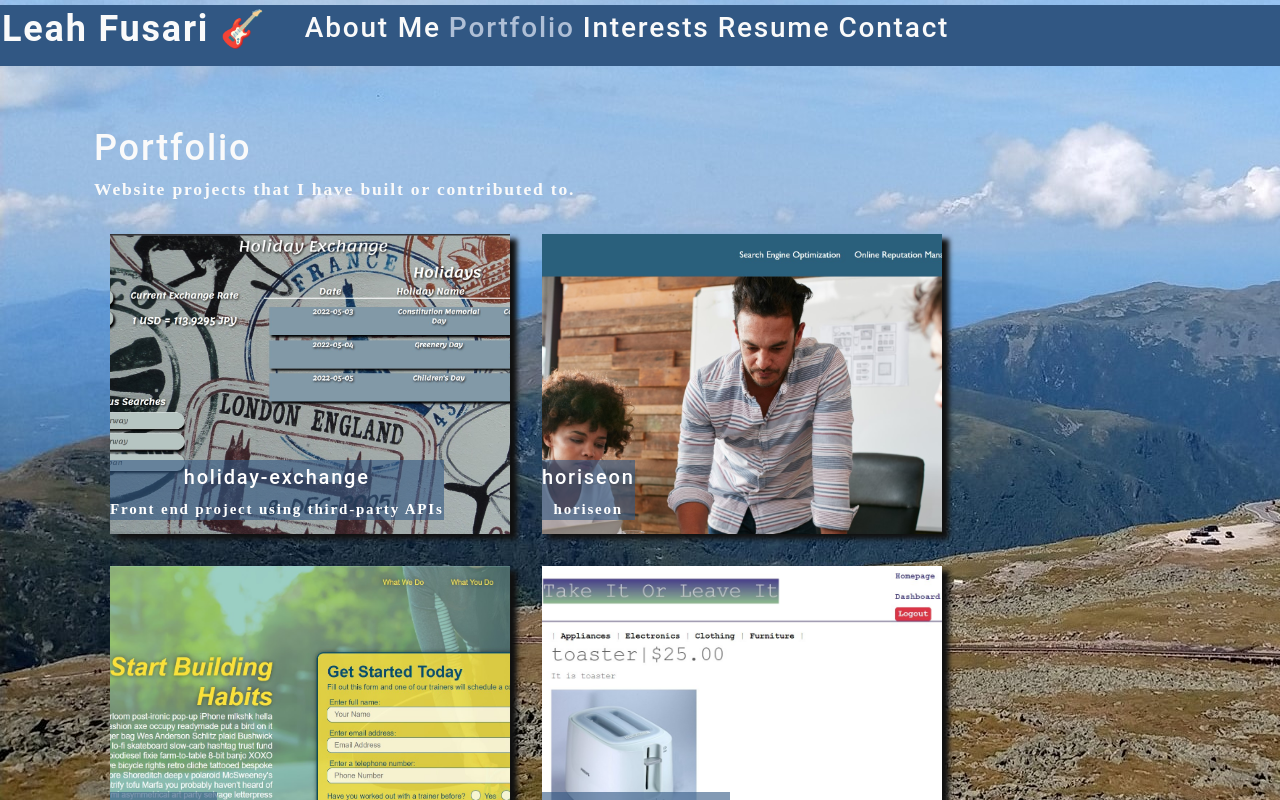
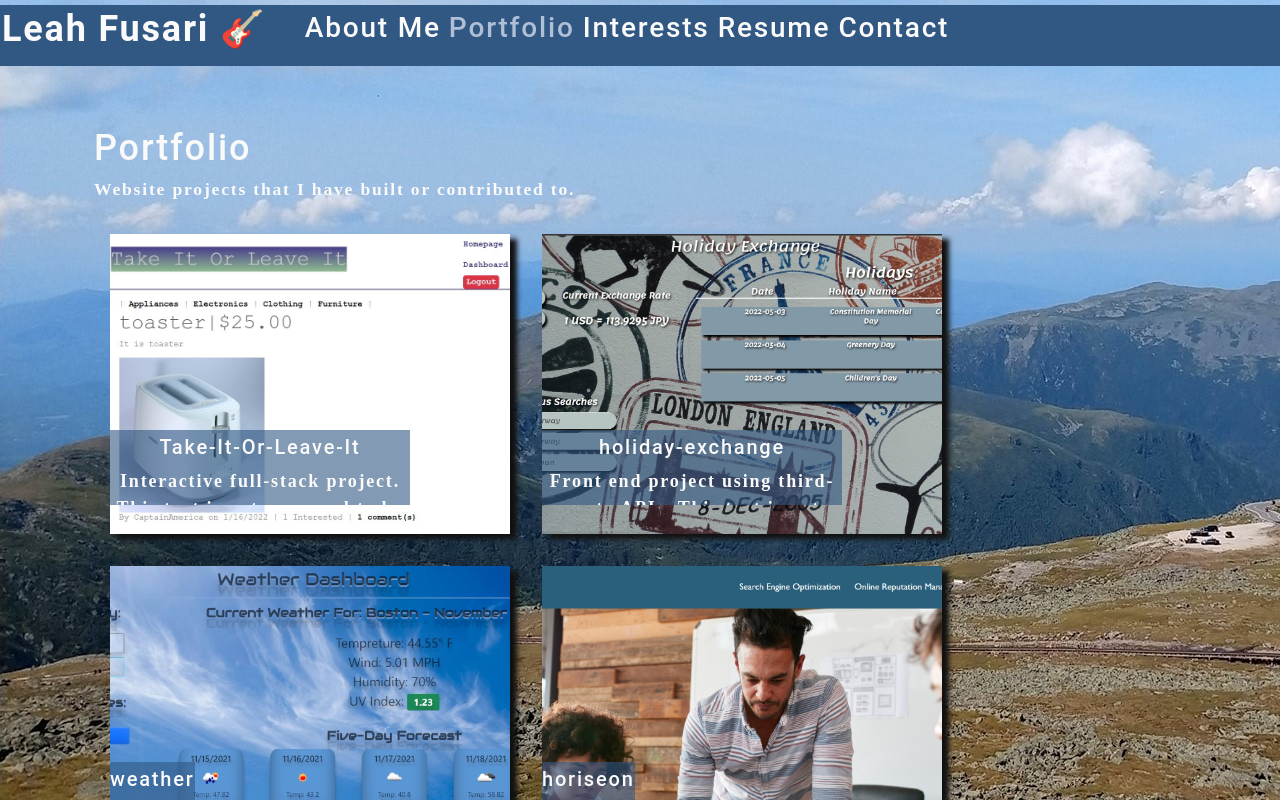
Before and after one commit to LeahFusari/leah-fusari-portfolio, a React (Create React App) app: page / in a window 1280 px wide. Both pictures are taken after a click on the element "Portfolio". Shown: the top 800 px of the page. Built offline with nearby package versions, Linux system fonts and the light colour scheme.

Commit message:
got img labels to expand text.

```diff
--- a/src/components/PhotoList/index.js
+++ b/src/components/PhotoList/index.js
@@ -24,10 +24,22 @@ const PhotoList = ({ category }) => {
       filename: 'rockhound.jpg'
     },
     {
+      name: 'Take-It-Or-Leave-It',
+      category: 'portfolio',
+      description: 'Interactive full-stack project. This text is not supposed to be out of the container but it totally is out of the container.',
+      filename: 'takeorleave.jpg'
+    },
+    {
       name: 'holiday-exchange',
       category: 'portfolio',
-      description: 'Front end project using third-party APIs',
+      description: 'Front end project using third-party APIs. This text is not supposed to be out of the container.',
       filename: 'holidayex.jpg'
+    },
+    {
+      name: 'weather',
+      category: 'portfolio',
+      description: 'weather',
+      filename: 'weather.jpg'
     },
     {
       name: 'horiseon',
@@ -40,18 +52,6 @@ const PhotoList = ({ category }) => {
       category: 'portfolio',
       description: 'run-buddy',
       filename: 'runbuddy.jpg'
-    },
-    {
-      name: 'take-it-or-leave-it',
-      category: 'portfolio',
-      description: 'take-it-or-leave-it',
-      filename: 'takeorleave.jpg'
-    },
-    {
-      name: 'weather',
-      category: 'portfolio',
-      description: 'weather',
-      filename: 'weather.jpg'
     },
     {
       name: 'HTML/CSS/JS',
--- a/src/components/Project/index.js
+++ b/src/components/Project/index.js
@@ -7,7 +7,8 @@ function Project(props){
             <div className="card-body">
               <div className= "label">
               <h5 className="card-title">{props.name}</h5>
-              <p className="card-text">{props.description}</p>
+              {props.description}
+              {/* <p className="description">{props.description}</p> */}
               </div>
               <img src={require(`../../assets/images/${props.category}/${props.filename}`)}
                 alt={props.name}
--- a/src/index.css
+++ b/src/index.css
@@ -4,19 +4,6 @@ main {
 	max-width: 90%;
   padding: 50px 30px;
 }
-/* :root {
-  --primary: #8c54ff;
-  --secondary: #F3A847;
-  --tertiary: #B12704;
-  --light: #fafafa;
-  --dark: #000000;
-  --darker: #111111;
-  --error: rgb(228, 46, 1);
-  --spacing-one: calc(1rem * 0.5);
-  --spacing-two: calc(1rem);
-  --spacing-five: calc(2.5rem);
-
-} */
 
 :root {
   --primary: #5d99d7;;
@@ -191,11 +178,6 @@ textarea {
   margin-right: auto;
 }
 
-/* .flex-row {
-  display: flex;
-  flex-wrap: wrap;
-} */
-
 .space-between {
   justify-content: space-between;
 }
@@ -253,40 +235,39 @@ textarea {
   padding-bottom: var(--spacing-two);
 }
 
-/* .card {
-  text-align: center;
-  padding: 20px;
-  background:none;
+.description{
+  font-size: 15px;
+  max-height: 75px;
+  word-wrap: break-word;
+  color: var(--dark)
+}
+
+/* .description:hover{
+  overflow: visible;
 } */
-
-/* .card-title, .card-text{
-  width: 100%;
-  text-align: center;
-} */
-
-.card-text{
-  font-size: 15px;
-}
 
 .label{
   position: absolute;
-  bottom: 30px;
+  bottom: 45px;
   left: 16px;
   background-color: var(--tertiary-fade);
+  max-width: 300px;
+  height: 75px;
+  overflow: hidden;
+}
+
+.label > p {
+  max-height: 20px;
+}
+
+.label:hover, label:active{
+  height: 200px;
 }
 
 .card-body{
   position: relative;
   text-align: center;
-  color: white;
 }
-
-/* .img-thumbnail {
-  width: auto;
-  height: 300px;
-  margin-bottom: 50px;
-  cursor: pointer;
-} */
 
 .modalBackdrop {
 	background: rgba(0, 0, 0, .65);
```
